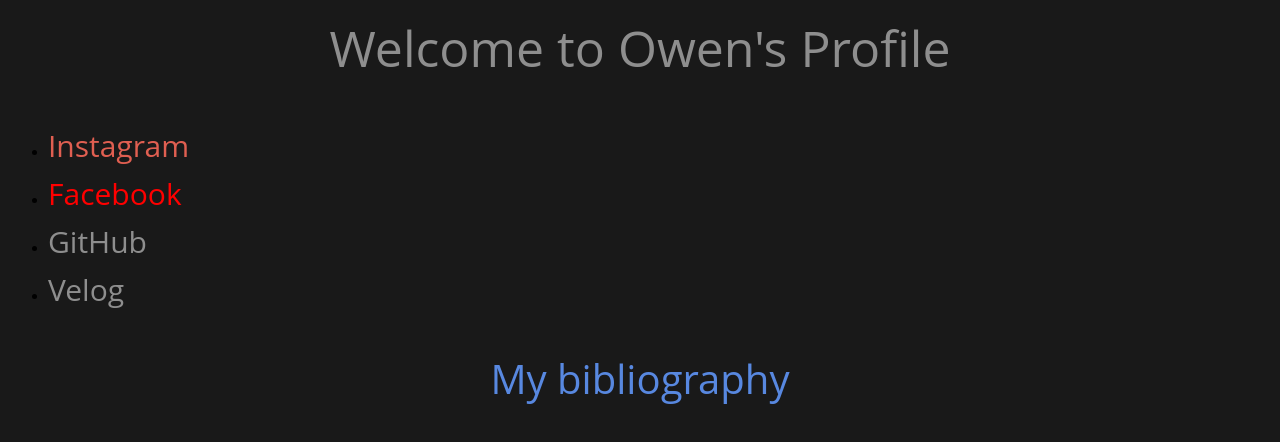
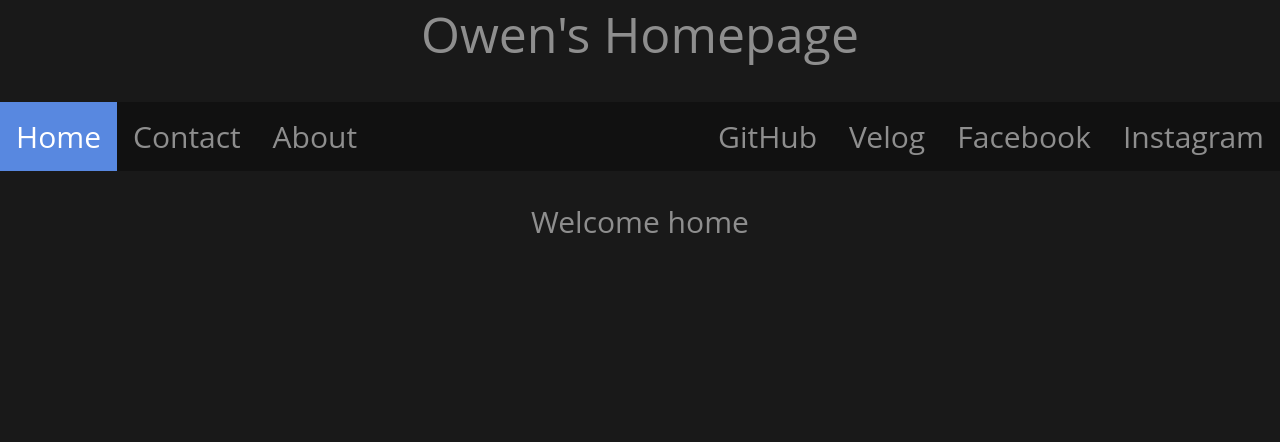
Before and after one commit to kohys92/MyPage, a plain HTML site: page index.html in a window 1280 px wide. Drawn offline with Linux system fonts and the light colour scheme.

Commit message:
Add files via upload
Added navigation bar and moved other in it.

```diff
--- a/index.html
+++ b/index.html
@@ -1,54 +1,76 @@
 <!<!DOCTYPE html>
 <html>
 <head>
-  <title>Owen's Profile</title>
+  <title>Owen's Homepage</title>
   <meta charset="utf-8">
   <style>
     h1 {
       color: #8e8e8e;
       font-size: 50px;
-      font: normal 50px/1.6 'Open Sans', helvetica, arial, sans-serif;
+      font: normal 50px 'Open Sans', helvetica, arial, sans-serif;
       text-align: center;
     }
     h2 {
       color: #5888e0;
       font-size: 40px;
-      font: normal 40px/1.6 'Open Sans', helvetica, arial, sans-serif;
+      font: normal 40px 'Open Sans', helvetica, arial, sans-serif;
       text-align: center;
     }
     a {
       color: #8e8e8e;
       font-size: 30px;
-      font: normal 30px/1.6 'Open Sans', helvetica, arial, sans-serif;
+      font: normal 30px 'Open Sans', helvetica, arial, sans-serif;
       text-decoration: none;
-    }
-    #active {
-      color:red;
     }
     .saw {
       color:#e05f51;
     }
     body {
       background-color: #191919;
+      margin: 0;
+    }
+    .topnav {
+      overflow: hidden;
+      background-color: #111;
+    }
+    .topnav a {
+      float: left;
+      color: #8e8e8e;
+      text-align: center;
+      padding: 14px 16px;
+      text-decoration: none;
+      font-size: 30px;
+    }
+    .topnav a:hover {
+      background-color:#dbbb9e;
+      color: black;
+    }
+    .topnav a.active{
+      background-color: #5888e0;
+      color:white;
+    }
+    .topnav a.sns {
+      float: right;
+    }
+    p {
+      color: #8e8e8e;
+      font-size: 30px;
+      text-align: center;
+      font: normal 30px 'Open Sans', helvetica, arial, sans-serif;
     }
   </style>
 </head>
 <body>
-  <h1>Welcome to Owen's Profile</h1>
-  <ul>
-    <li><a href="https://www.instagram.com/owen_kys/" class="saw">Instagram</a></li>
-    <li><a href="https://www.facebook.com/owenyoungsookoh/" class="saw" id="active">Facebook</a></li>
-    <li><a href="https://github.com/kohys92">GitHub</a></li>
-    <li><a href="https://velog.io/@kohys92">Velog</a></li>
-  </ul>
-<!--
-  <ul>
-    <li><a href="https://www.instagram.com/owen_kys/"><font color="red">Instagram</font></a></li>
-    <li><a href="https://www.facebook.com/owenyoungsookoh/"><font color="red">Facebook</font></a></li>
-    <li><a href="https://github.com/kohys92"><font color="red">GitHub</font></a></li>
-    <li><a href="https://velog.io/@kohys92"><font color="red">Velog</font></a></li>
-  </ul>
-  -->
-  <h2>My bibliography</h2>
+  <h1>Owen's Homepage</h1>
+  <div class="topnav">
+    <a class="active" href="index.html">Home</a>
+    <a href="Contact.html">Contact</a>
+    <a href="About.html">About</a>
+    <a href="https://www.instagram.com/owen_kys/" class="sns">Instagram</a>
+    <a href="https://www.facebook.com/owenyoungsookoh/" class="sns">Facebook</a>
+    <a href="https://velog.io/@kohys92" class="sns">Velog</a>
+    <a href="https://github.com/kohys92" class="sns">GitHub</a>
+  </div>
+<p> Welcome home </p>
 </body>
 </html>
```
